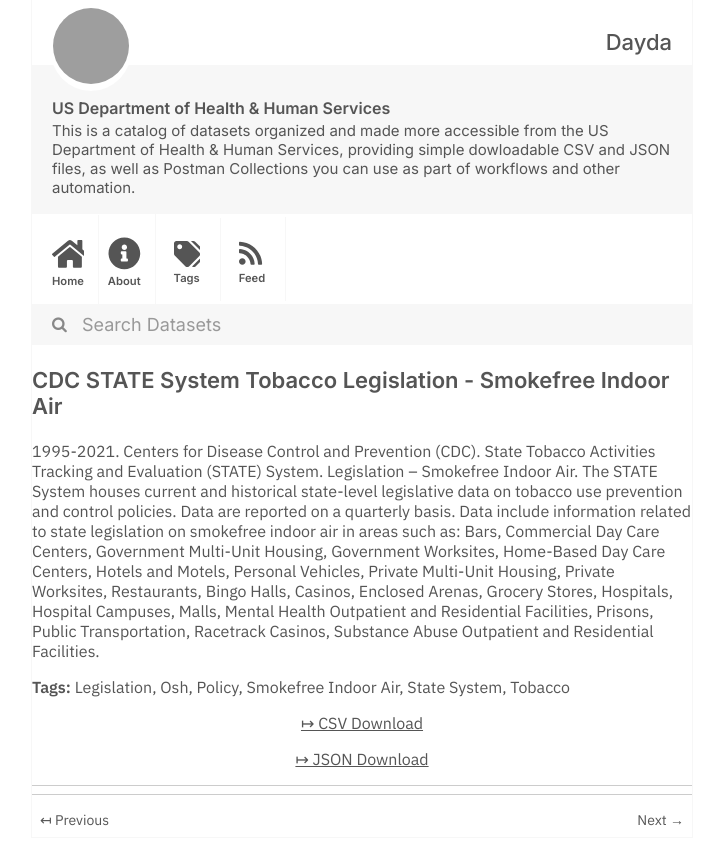
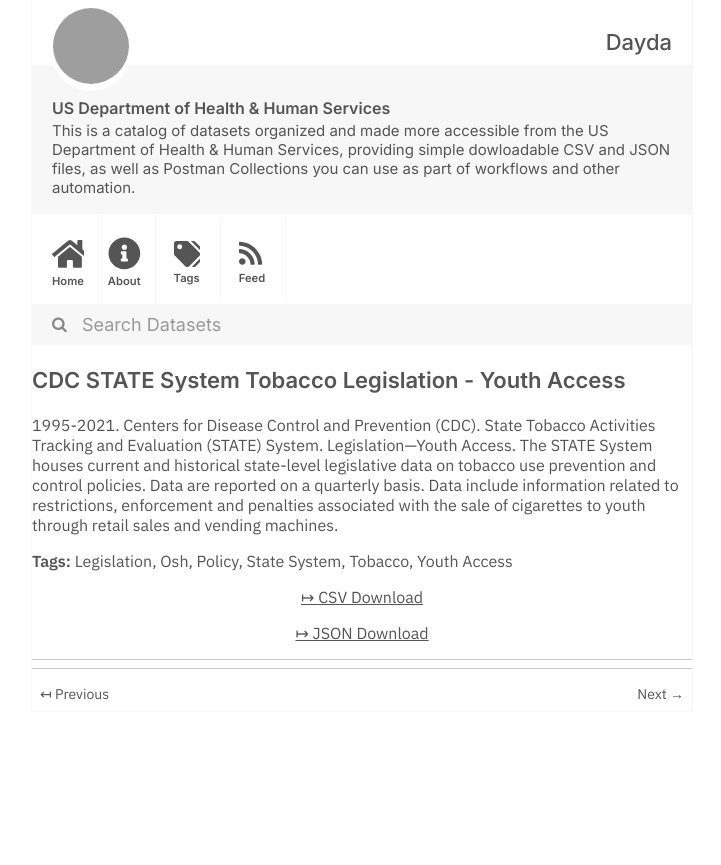
Before and after one commit to dayda-entities/us-department-of-health-and-human-services, a Jekyll site: the page built from _posts/2020-11-10-cdc-state-system-tobacco-legis.md, in a window 1280 px wide, cut to the strip 0-865 px from the top of the page. Shown: the whole strip, without its empty margins (278-999 px from the left). Built offline with Jekyll 4.4.1, drawn with Linux system fonts in a browser that asks for light colours; grey boxes are pictures that could not be loaded.

Commit message:
Publish Data

```diff
--- a/_posts/2020-11-10-cdc-state-system-tobacco-legis.md
+++ b/_posts/2020-11-10-cdc-state-system-tobacco-legis.md
@@ -1,20 +1,20 @@
 ---
-title: CDC STATE System Tobacco Legislation - Smokefree Indoor Air
-created: '2020-11-10T16:17:14.504190'
-modified: '2021-04-17T02:38:02.932443'
+title: CDC STATE System Tobacco Legislation - Youth Access
+created: '2020-11-10T16:17:13.847132'
+modified: '2021-04-25T14:42:23.470727'
 state: active
 type: dataset
 tags:
   - Legislation
   - Osh
   - Policy
-  - Smokefree Indoor Air
   - State System
   - Tobacco
+  - Youth Access
 groups: []
-csv_url: 'https://data.cdc.gov/api/views/32fd-hyzc/rows.csv?accessType=DOWNLOAD'
-json_url: 'https://data.cdc.gov/api/views/32fd-hyzc/rows.json?accessType=DOWNLOAD'
+csv_url: 'https://data.cdc.gov/api/views/hgv5-3wrn/rows.csv?accessType=DOWNLOAD'
+json_url: 'https://data.cdc.gov/api/views/hgv5-3wrn/rows.json?accessType=DOWNLOAD'
 layout: post
 
 ---
-1995-2021. Centers for Disease Control and Prevention (CDC).  State Tobacco Activities Tracking and Evaluation (STATE) System. Legislation – Smokefree Indoor Air. The STATE System houses current and historical state-level legislative data on tobacco use prevention and control policies. Data are reported on a quarterly basis. Data include information related to state legislation on smokefree indoor air in areas such as: Bars, Commercial Day Care Centers, Government Multi-Unit Housing, Government Worksites, Home-Based Day Care Centers, Hotels and Motels, Personal Vehicles, Private Multi-Unit Housing, Private Worksites, Restaurants, Bingo Halls, Casinos, Enclosed Arenas, Grocery Stores, Hospitals, Hospital Campuses, Malls, Mental Health Outpatient and Residential Facilities, Prisons, Public Transportation, Racetrack Casinos, Substance Abuse Outpatient and Residential Facilities.
+1995-2021. Centers for Disease Control and Prevention (CDC). State Tobacco Activities Tracking and Evaluation (STATE) System. Legislation—Youth Access. The STATE System houses current and historical state-level legislative data on tobacco use prevention and control policies.  Data are reported on a quarterly basis. Data include information related to restrictions, enforcement and penalties associated with the sale of cigarettes to youth through retail sales and vending machines.
```
